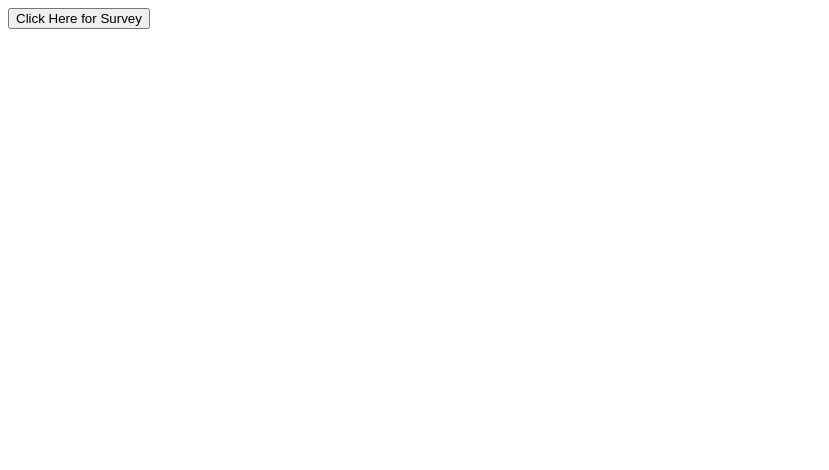
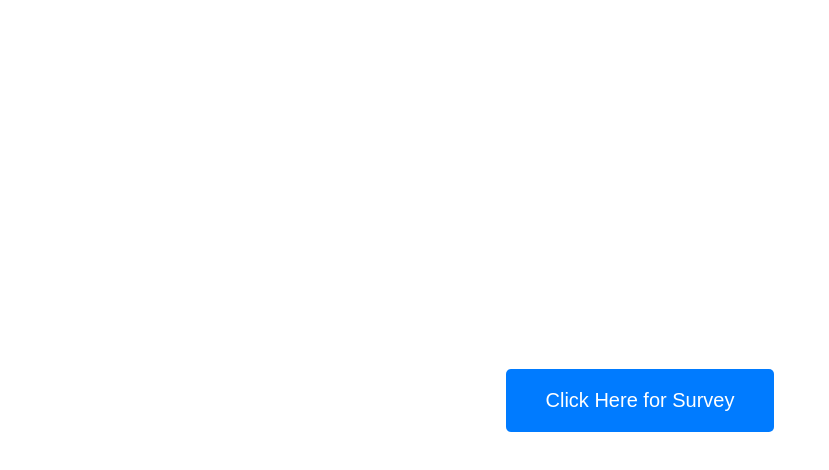
Before and after one commit to skochar1/pfolio, a plain HTML site: page survey.html in a window 1280 px wide. Shown: the whole page, without its empty margins (0-829 px from the left). Drawn offline with Linux system fonts and the light colour scheme.

Commit message:
Add files via upload

```diff
--- a/survey.html
+++ b/survey.html
@@ -4,6 +4,32 @@
     <meta charset="UTF-8">
     <meta name="viewport" content="width=device-width, initial-scale=1.0">
     <title>Survey Redirect</title>
+
+    <style>
+        body {
+            display: flex;
+            justify-content: center;
+            align-items: center;
+            height: 100vh; /* Use full screen height */
+            margin: 0; /* Remove default body margin */
+        }
+
+        #randomQuizButton {
+            padding: 20px 40px;
+            font-size: 20px;
+            cursor: pointer;
+            border: none;
+            border-radius: 5px;
+            background-color: #007bff;
+            color: white;
+            transition: background-color 0.3s;
+        }
+
+        /* Hover effect for the button */
+        #randomQuizButton:hover {
+            background-color: #0056b3;
+        }
+    </style>
 </head>
 <body>
     <button id="randomQuizButton">Click Here for Survey</button>
```
